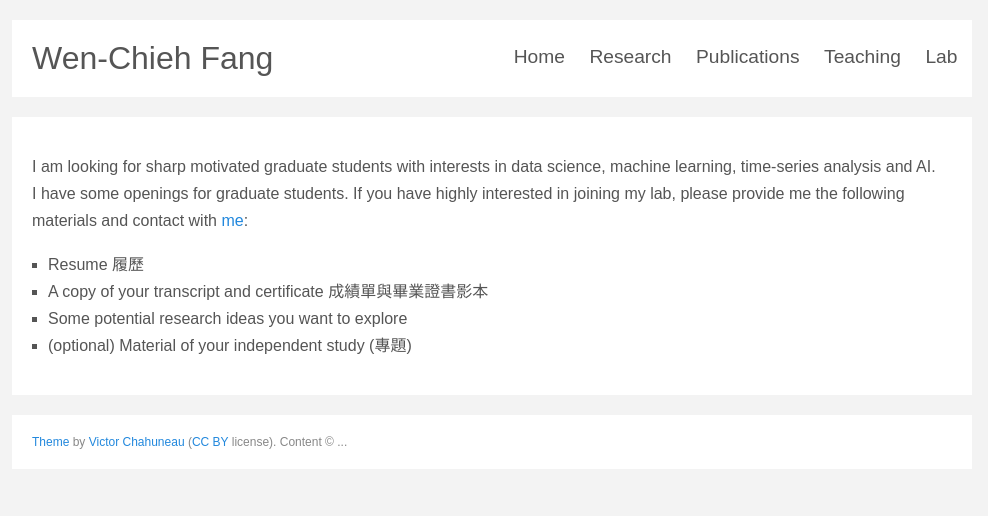
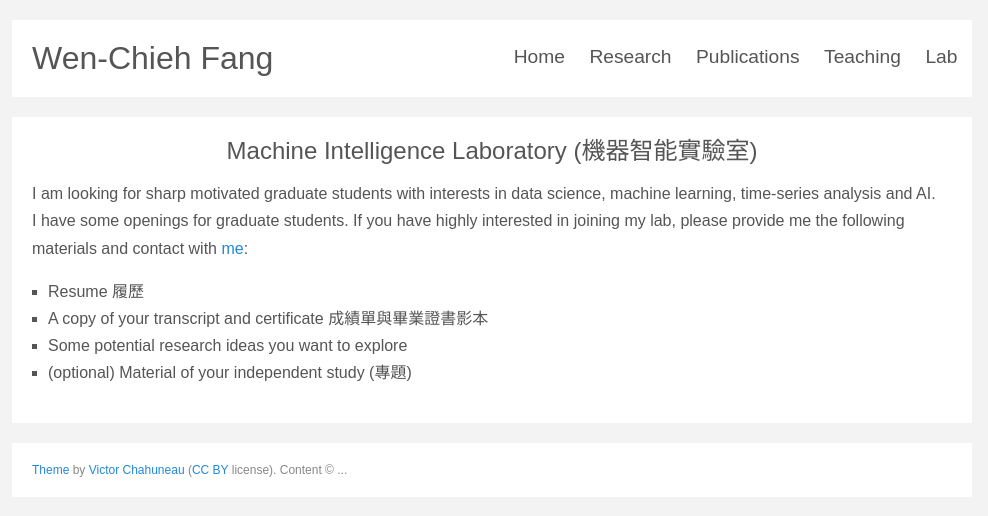
Before and after one commit to ncyu-deep/myblog, a Jekyll site: the page built from lab.md, in a window 1280 px wide. Shown: the top 516 px of the page, without its empty margins (148-1136 px from the left). Built offline with Jekyll 4.4.1, drawn with Linux system fonts in a browser that asks for light colours; some web fonts are replaced.

Commit message:
Add title in lab page

```diff
--- a/lab.md
+++ b/lab.md
@@ -2,6 +2,8 @@
 layout: default
 title: My lab
 ---
+
+<h2 style="text-align: center">Machine Intelligence Laboratory (機器智能實驗室)</h2>
 
 I am looking for sharp motivated graduate students with interests in data science, machine learning, time-series analysis and AI.
 <br/>
```
